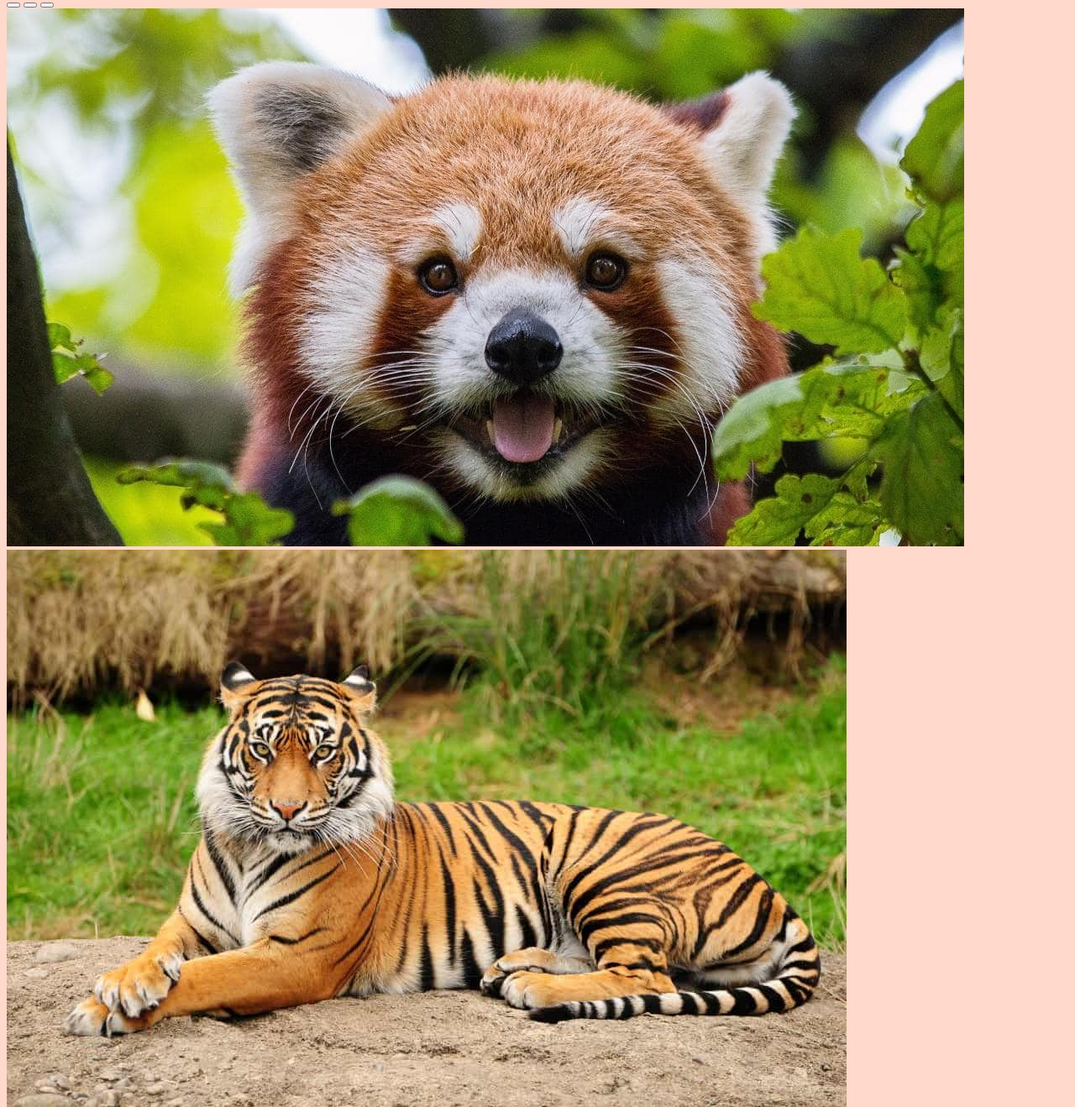
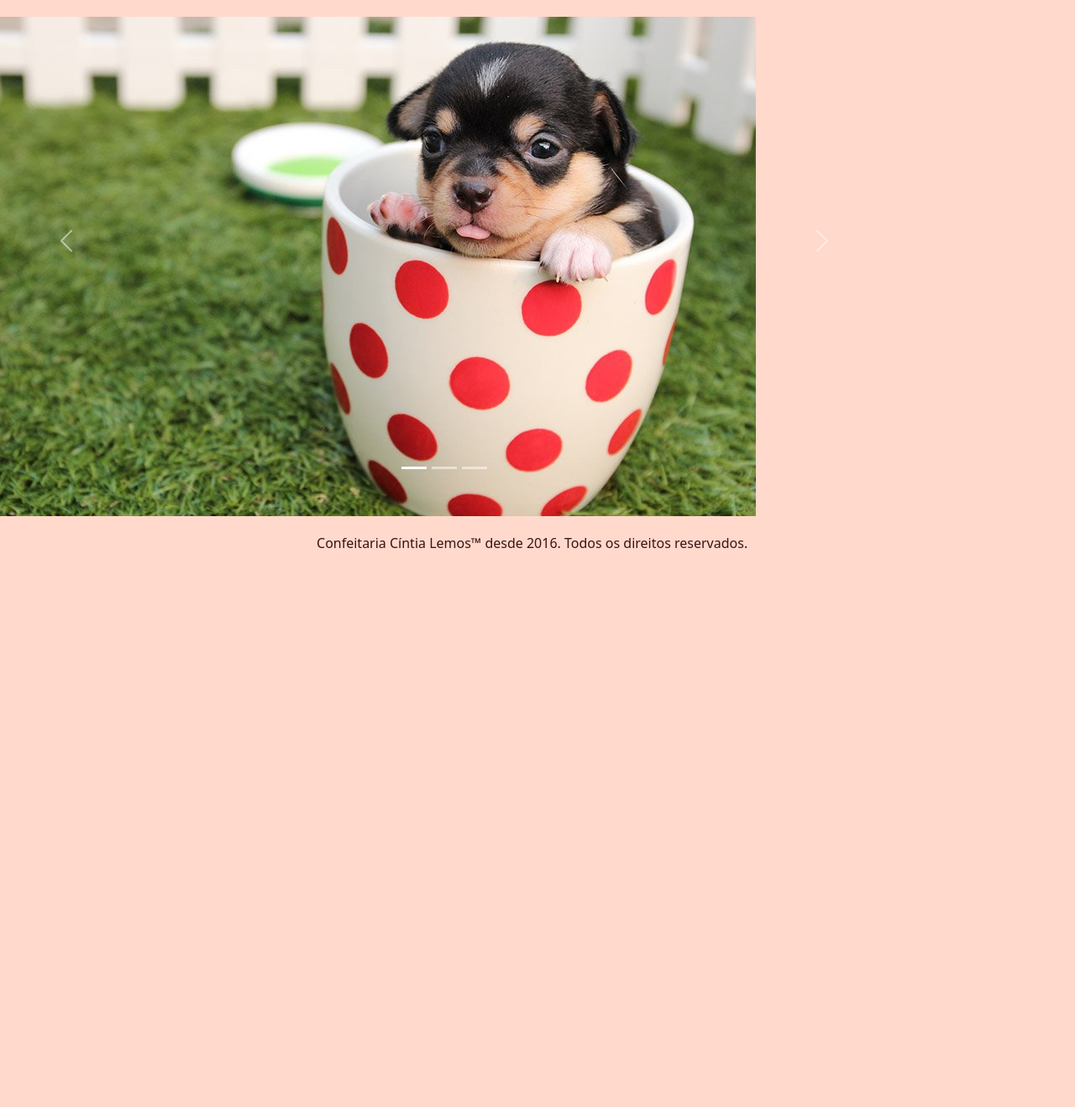
Before and after one commit to RobPuert/ProjetoConfeitaria, a website: page confeitaria-webapi/index.html in a window 1280 px wide. Shown: the part 268-1587 px from the top of the page at 84% size. After the commit the page ends 943 px from the top, so only its background shows below. Drawn offline with nearby package versions, Linux system fonts and the light colour scheme.

Commit message:
Ajuste carousel

```diff
--- a/confeitaria-webapi/css/estilo.css
+++ b/confeitaria-webapi/css/estilo.css
@@ -91,7 +91,7 @@ body {
     text-align: center;
     width: 99%;
     color:#391313;
-    padding-top: 10px;
+    padding-top: 50px;
 }
 
 .whatsapp_logo{
@@ -99,7 +99,7 @@ body {
     max-width: 57px;
     height: auto;
     padding-bottom: 5px;
-    padding-top: 10%;
+    padding-top: 3%;
     vertical-align:bottom;
 }
 
@@ -115,7 +115,7 @@ body {
     width: 90%;
     max-width: 50px;
     height: auto;
-    padding-bottom: 10%;
+    padding-bottom: 2%;
     vertical-align:top;
 }
 
@@ -124,3 +124,14 @@ body {
     padding-left: 1%;
     font-family: Arial, Helvetica, sans-serif;
 }
+
+.carousel{
+    max-width: 1058px;
+    max-height: 595px;
+    padding-top: 30px;
+}
+
+.carousel-item{
+    max-width: 900px;
+    max-height: 595px;
+}
--- a/confeitaria-webapi/index.html
+++ b/confeitaria-webapi/index.html
@@ -8,6 +8,10 @@
 	<title>Confeitaria Cíntia Lemos</title>
 	<!-- Carrega uma biblioteca de ícones para mostrar um menu de barras quando a página for exibida em telas pequenas-->
 	<link rel="stylesheet" href="https://cdnjs.cloudflare.com/ajax/libs/font-awesome/4.7.0/css/font-awesome.min.css">
+	<!-- CSS only -->
+	<link href="https://cdn.jsdelivr.net/npm/bootstrap@5.2.0/dist/css/bootstrap.min.css" rel="stylesheet" integrity="sha384-gH2yIJqKdNHPEq0n4Mqa/HGKIhSkIHeL5AyhkYV8i59U5AR6csBvApHHNl/vI1Bx" crossorigin="anonymous">
+	<!-- JavaScript Bundle with Popper -->
+	<script src="https://cdn.jsdelivr.net/npm/bootstrap@5.2.0/dist/js/bootstrap.bundle.min.js" integrity="sha384-A3rJD856KowSb7dwlZdYEkO39Gagi7vIsF0jrRAoQmDKKtQBHUuLZ9AsSv4jD4Xa" crossorigin="anonymous"></script>
 	<link rel="stylesheet" type="text/css" href="css/estilo.css">
 	<script type="text/javascript" src="js\menu.js"></script>
 </head>
@@ -39,13 +43,13 @@
 	</div>
 	<div class="carousel-inner">
 	  <div class="carousel-item active">
-		<img src="imagens/panda_vermelho.jpg" class="d-block w-100" alt="...">
+		<img src="imagens/cachorro.jpg" class="d-block w-100" alt="dog">
 	  </div>
 	  <div class="carousel-item">
-		<img src="imagens/tigre.jpg" class="d-block w-100" alt="...">
+		<img src="imagens/ovelha.jpg" class="d-block w-100" alt="sheep">
 	  </div>
 	  <div class="carousel-item">
-		<img src="imagens/golfinho.jpg" class="d-block w-100" alt="...">
+		<img src="imagens/raposa.jpg" class="d-block w-100" alt="fox">
 	  </div>
 	</div>
 	<button class="carousel-control-prev" type="button" data-bs-target="#carouselExampleIndicators" data-bs-slide="prev">
```
Also changed, not shown: confeitaria-webapi/imagens/cachorro.jpg (added), confeitaria-webapi/imagens/golfinho.jpg (deleted), confeitaria-webapi/imagens/ovelha.jpg (added), confeitaria-webapi/imagens/panda_vermelho.jpg (deleted), confeitaria-webapi/imagens/raposa.jpg (added), confeitaria-webapi/imagens/tigre.jpg (deleted).
